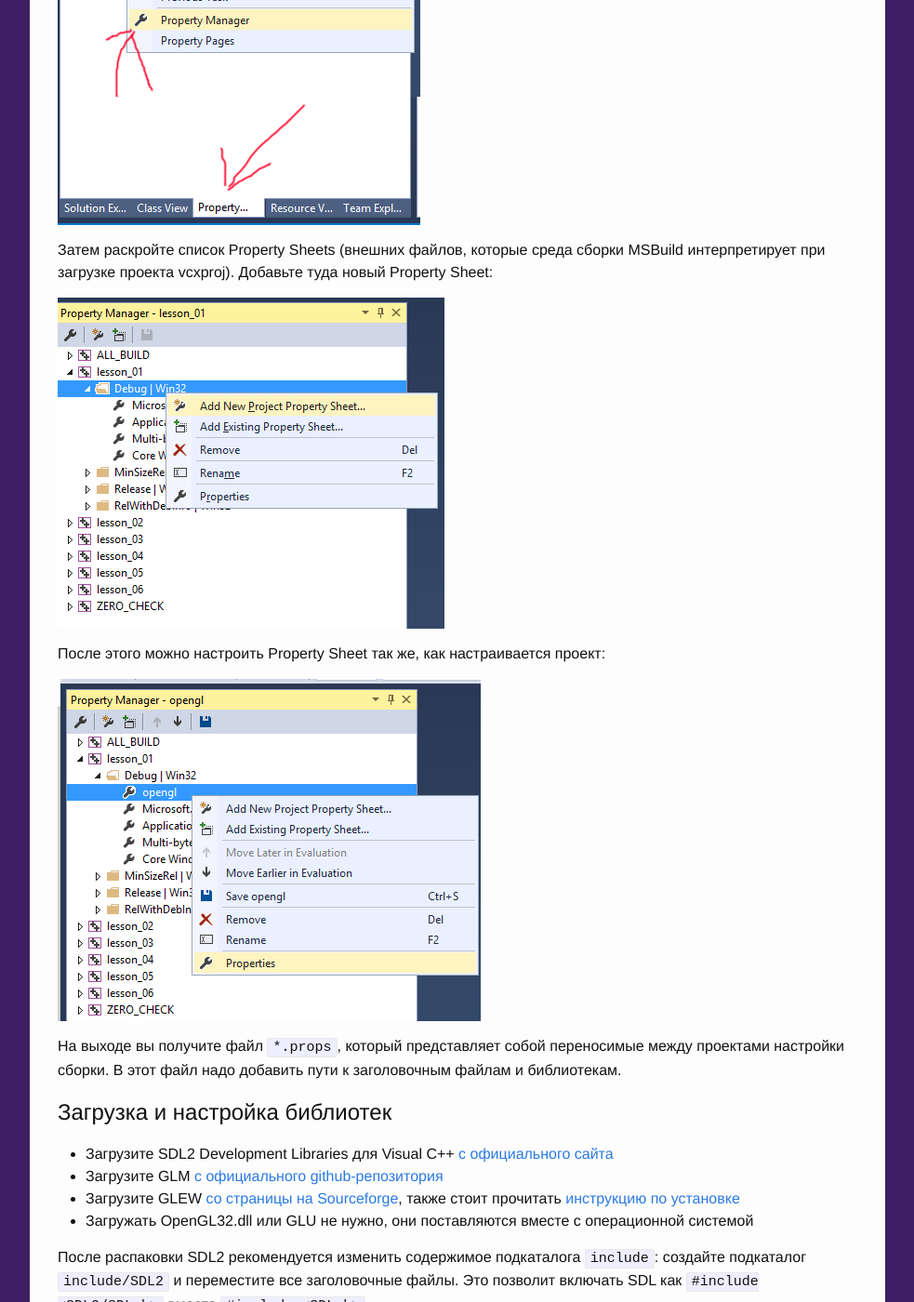
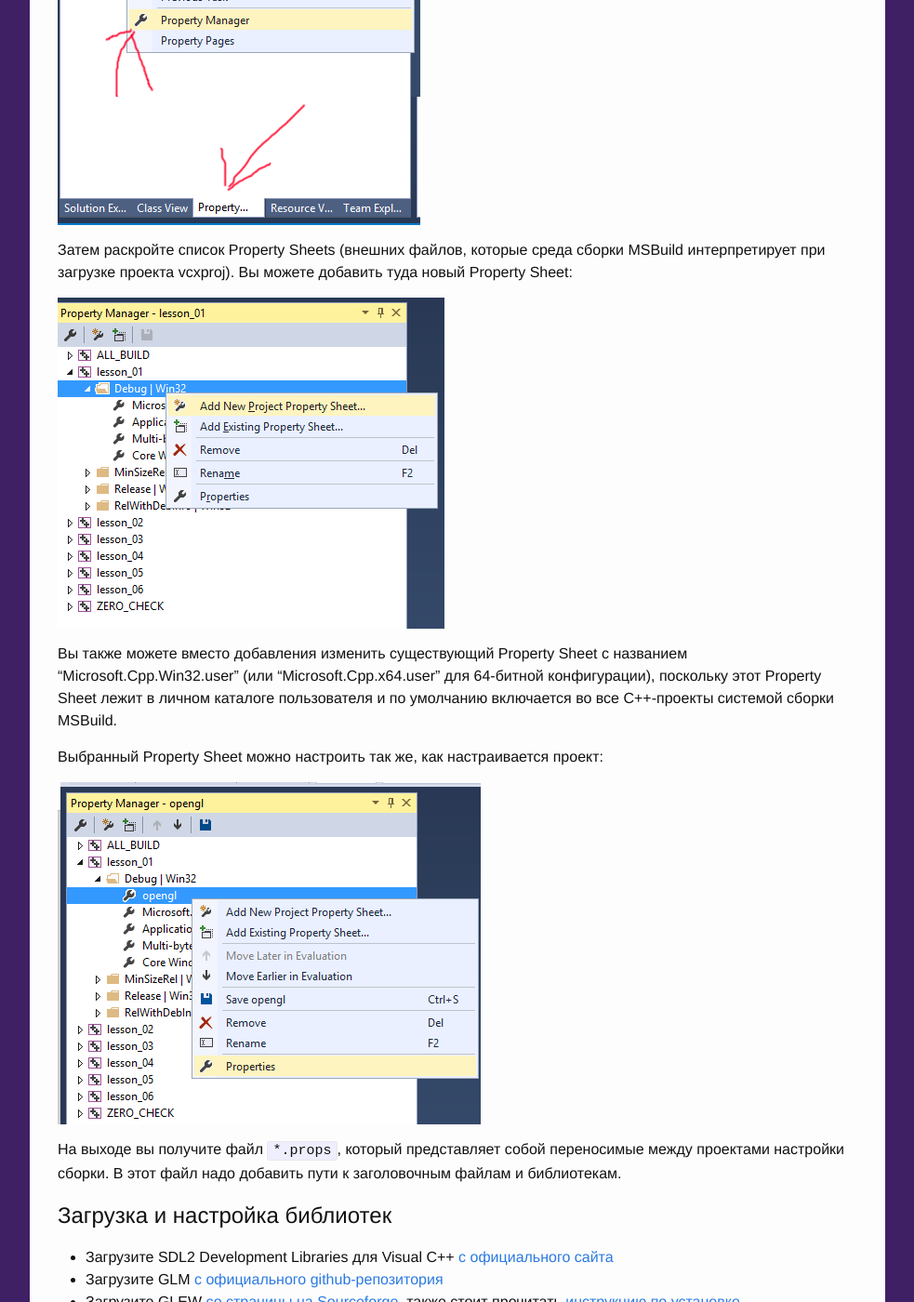
Before and after one commit to ps-group/ps-group.github.io, a Jekyll site: the page built from _opengl/windows_env.md, in a window 1280 px wide and 1400 px high, scrolled down 1687 px. Shown: the whole window at 93% size, without its empty margins (148-1131 px from the left). Built offline with Jekyll 4.4.1, drawn with Linux system fonts in a browser that asks for light colours.

Commit message:
Update windows_env.md

```diff
--- a/_opengl/windows_env.md
+++ b/_opengl/windows_env.md
@@ -26,11 +26,13 @@ title: 'Настройка окружения на Windows'
 
 ![Скриншот](img/property_manager_tab.png)
 
-Затем раскройте список Property Sheets (внешних файлов, которые среда сборки MSBuild интерпретирует при загрузке проекта vcxproj). Добавьте туда новый Property Sheet:
+Затем раскройте список Property Sheets (внешних файлов, которые среда сборки MSBuild интерпретирует при загрузке проекта vcxproj). Вы можете добавить туда новый Property Sheet:
 
 ![Скриншот](img/property_manager_add_sheet.png)
 
-После этого можно настроить Property Sheet так же, как настраивается проект:
+Вы также можете вместо добавления изменить существующий Property Sheet с названием "Microsoft.Cpp.Win32.user" (или "Microsoft.Cpp.x64.user" для 64-битной конфигурации), поскольку этот Property Sheet лежит в личном каталоге пользователя и по умолчанию включается во все C++-проекты системой сборки MSBuild.
+
+Выбранный Property Sheet можно настроить так же, как настраивается проект:
 
 ![Скриншот](img/customize_property_sheet.png)
 
```
